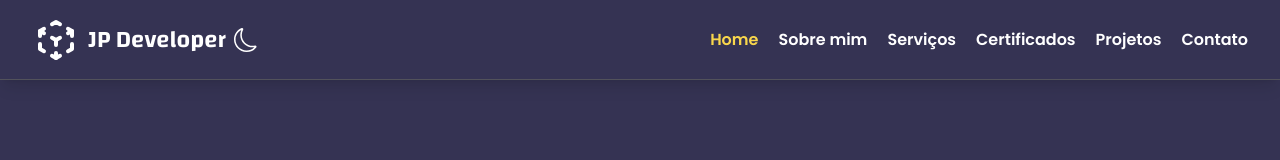
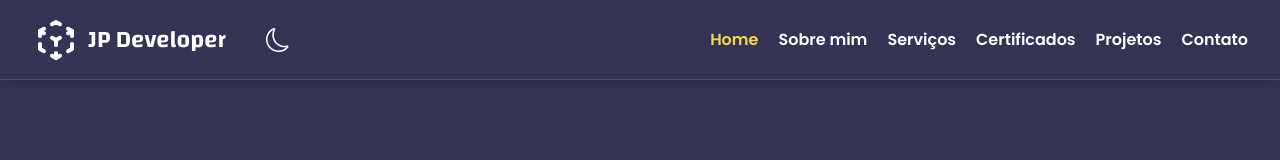
Before and after one commit to JotaPeans/JotaP-Developer, a React (Vite) app: page / in a window 1280 px wide. Shown: the top 160 px of the page. Built offline with nearby package versions, Linux system fonts and the light colour scheme.

Commit message:
fixed ui

```diff
--- a/src/App.tsx
+++ b/src/App.tsx
@@ -81,7 +81,7 @@ const App = () => {
                 <div className="flex gap-2 justify-center items-center">
                     <Tb3DCubeSphere className=" text-3xl sm:text-5xl min-w-[2rem]"/>
                     <h1 className=" font-changa font-semibold sm:text-2xl min-w-[8rem]">JP Developer</h1>
-                    <button onClick={toggleDarkMode}>
+                    <button onClick={toggleDarkMode} className="tablet:ml-8">
                         { mode === "dark" ? <BsMoon className="text-2xl"/> : <BsSun className="text-2xl"/> }
                     </button>
                 </div>
@@ -215,7 +215,7 @@ const App = () => {
                         <Contact
                             title="GitHub"
                             link="https://github.com/JotaPeans"
-                            icon={<i className={`devicon-github-original text-8xl ${mode === "dark" ? "colored" : ""}`}/>}
+                            icon={<i className={`devicon-github-original text-8xl ${mode === "light" ? "colored" : ""}`}/>}
                         />
                         <Contact
                             title="Linkedin"
```
